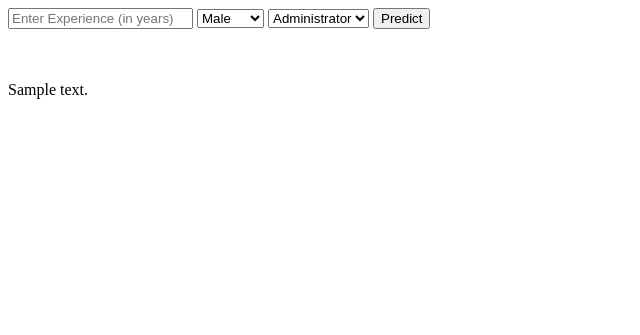
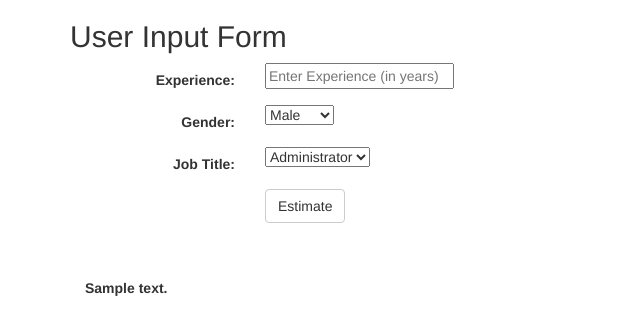
Before and after one commit to Simran-IBM/SalaryInsights, a Flask app: template templates/index.html in a window 1280 px wide. Shown: the top 335 px of the page, without its empty margins (0-640 px from the left). Run offline with Flask 2, Linux system fonts and the light colour scheme; the template is opened without the code that fills it: most values are stand-ins (such as "Sample title", 1, 10 or a date in 2020); parts of the project's set-up code (start-up, migrations or seed data) failed here and were passed over; some libraries are stand-ins or nearby versions.

Commit message:
Updated index.html

```diff
--- a/app.py
+++ b/app.py
@@ -23,7 +23,7 @@ def predict():
 
     output = round(prediction[0], 2)
 
-    return render_template('index.html', prediction_text='Estimated Salary {}'.format(output))
+    return render_template('index.html', prediction_text='Estimated Salary (USD): ${}'.format(output))
 
 if __name__ == "__main__":
     app.run(debug=True)
--- a/templates/index.html
+++ b/templates/index.html
@@ -1,23 +1,36 @@
 <!DOCTYPE html>
-<html >
+<html lang="en">
 <head>
-  <meta charset="UTF-8">
-  <meta name="viewport" content="width=device-width, initial-scale=1, shrink-to-fit=no">
-  <!-- <link rel="stylesheet" type="text/css" href="{{ url_for('static', filename='styles.css') }}"> -->
   <title>ML Salary Estimation Model</title>
+  <meta charset="utf-8">
+  <meta name="viewport" content="width=device-width, initial-scale=1">
+  <link rel="stylesheet" type="text/css" href="https://maxcdn.bootstrapcdn.com/bootstrap/3.4.1/css/bootstrap.min.css">
+  <script src="https://ajax.googleapis.com/ajax/libs/jquery/3.5.1/jquery.min.js"></script>
+  <script src="https://maxcdn.bootstrapcdn.com/bootstrap/3.4.1/js/bootstrap.min.js"></script>
 </head>
 <body>
-   <div class="section">
-       <!-- Main Input For Receiving Query to our ML -->
-      <form action="{{ url_for('predict')}}" method="post">
-      	<input  type="text" name="Experience" placeholder="Enter Experience (in years)" required="required" min="0" max="80" />
-        <select name="Gender" id="gender" required="required" >
+
+<div class="container">
+  <h2>User Input Form</h2>
+  <form class="form-horizontal" action="{{ url_for('predict')}}" method="post">
+    <div class="form-group">
+      <label class="control-label col-sm-2" for="Experience">Experience:</label>
+      <div class="col-sm-10">
+      <input  type="text" name="Experience" id="Experience" placeholder="Enter Experience (in years)" required="required" min="0" max="80" />
+      </div>
+    </div>
+    <div class="form-group">
+      <label class="control-label col-sm-2" for="Gender">Gender:</label>
+      <div class="col-sm-10">
+        <select name="Gender" id="Gender" required="required" >
            <option value="1">Male</option>
            <option value="0">Female</option>
         </select>
-      <!--  <input  type="text" name="JobTitle" placeholder="Enter Job Title" required="required"  /> -->
-
-
+      </div>
+    </div>
+    <div class="form-group">
+      <label class="control-label col-sm-2" for="JobTitle">Job Title:</label>
+      <div class="col-sm-10">
         <select name="JobTitle" id="JobTitle" required="required" >
           <option value="0">Administrator</option>
           <option value="1">Engineer</option>
@@ -31,15 +44,21 @@
           <option value="9">Accountant</option>
           <option value="10">HR</options>
         </select>
+      </div>
+    </div>
+    <div class="form-group">
+      <div class="col-sm-offset-2 col-sm-10">
+        <button type="submit" class="btn btn-default">Estimate</button>
+      </div>
+    </div>
+  </form>
 
-
-          <button type="submit" class="btn btn-primary">Predict</button>
-      </form>
   <br>
   <br>
-     <p>
-     {{ prediction_text }}
-     </p>
+    <div class="form-group">
+      <label class="control-label col-sm-2" for="JobTitle">{{ prediction_text }}</label>
     </div>
+</div>
+
 </body>
 </html>
```
Also changed, not shown: 1 other file. Lines whose indentation alone changed are shown as unchanged.
